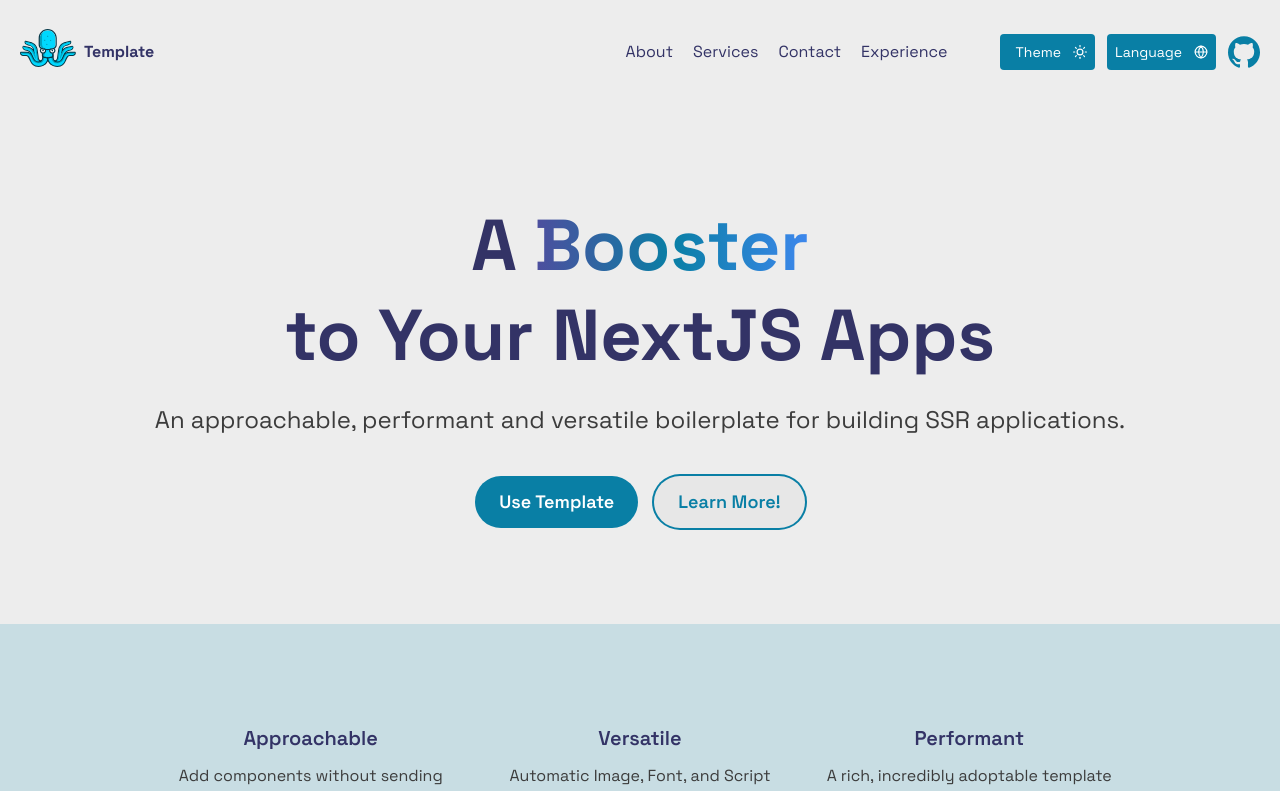
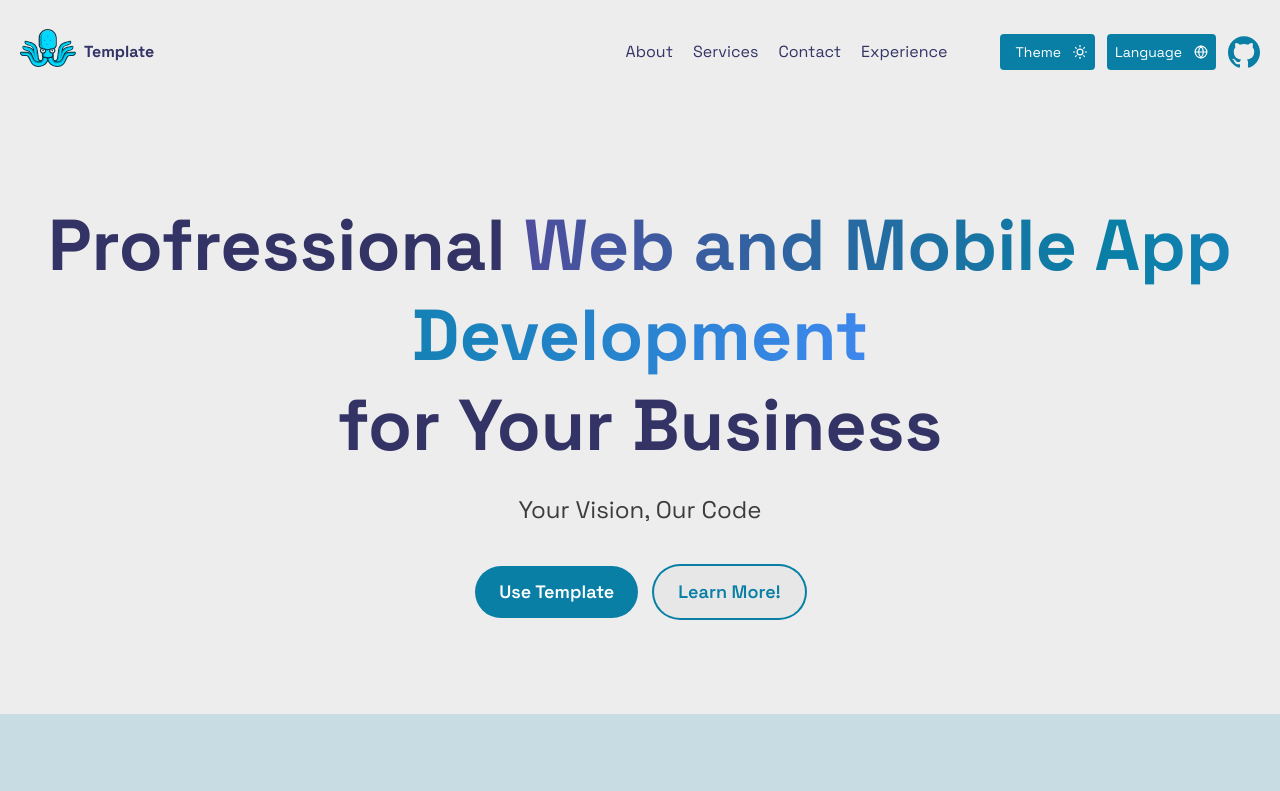
Before and after one commit to raulm0429/nextjs-v14-starterkit, a Next.js app: page /en in a window 1280 px wide. Shown: the top 791 px of the page. Built offline with nearby package versions, Linux system fonts and the light colour scheme.

Commit message:
need to figure out how to turn off translations

```diff
--- a/src/app/[locale]/page.tsx
+++ b/src/app/[locale]/page.tsx
@@ -5,24 +5,28 @@
 export default function DashboardPage() {
   const t = useTranslations('')
   return (
+    <>
+    <head>
+      <title>Home</title>
+    </head>
     <div>
       <section className='flex flex-col items-center justify-center py-24'>
         <h1 className='text-center text-7xl font-extrabold leading-tight'>
-          {t('An')}{' '}
+          {t('Profressional')}{' '}
           <span className='bg-span-bg bg-clip-text text-transparent'>
-            {t('Booster')}
+            {t('Web and Mobile App Development')}
           </span>
           <br />
-          {t('to_Your_NextJS_Apps')}
+          {t('for Your Business')}
         </h1>
         <div className='my-6 px-20 text-center text-2xl text-text-secondary'>
           {t(
-            'An_approachable_performant_and_versatile_boilerplate_for_building_SSR_applications'
+            'Your Vision, Our Code'
           )}
         </div>
         <div className='mt-4 flex flex-row gap-4'>
           <a
-            href='https://github.com/new?template_name=nextjs-template&template_owner=yahyaparvar'
+            href='/en/contact'
             target='_blank'
           >
             <Button rounded size='large'>
@@ -30,7 +34,7 @@
             </Button>
           </a>
           <a
-            href='https://github.com/yahyaparvar/nextjs-template'
+            href='/en/about'
             target='_blank'
           >
             <Button rounded size='large' variant='secondary'>
@@ -71,5 +75,6 @@
         <Footer/>
       </section>
     </div>
+    </>
   )
 }
--- a/src/navigation.ts
+++ b/src/navigation.ts
@@ -10,7 +10,8 @@
 export const pathnames = {
   '/': '/',
   '/about': '/about',
-  '/contact': '/contact',
+  // '/contact': '/contact',
+  '/en/contact': '/en/contact',
   '/experience': '/experience',
   '/services' : '/services'
 } satisfies Pathnames<typeof locales>
```
